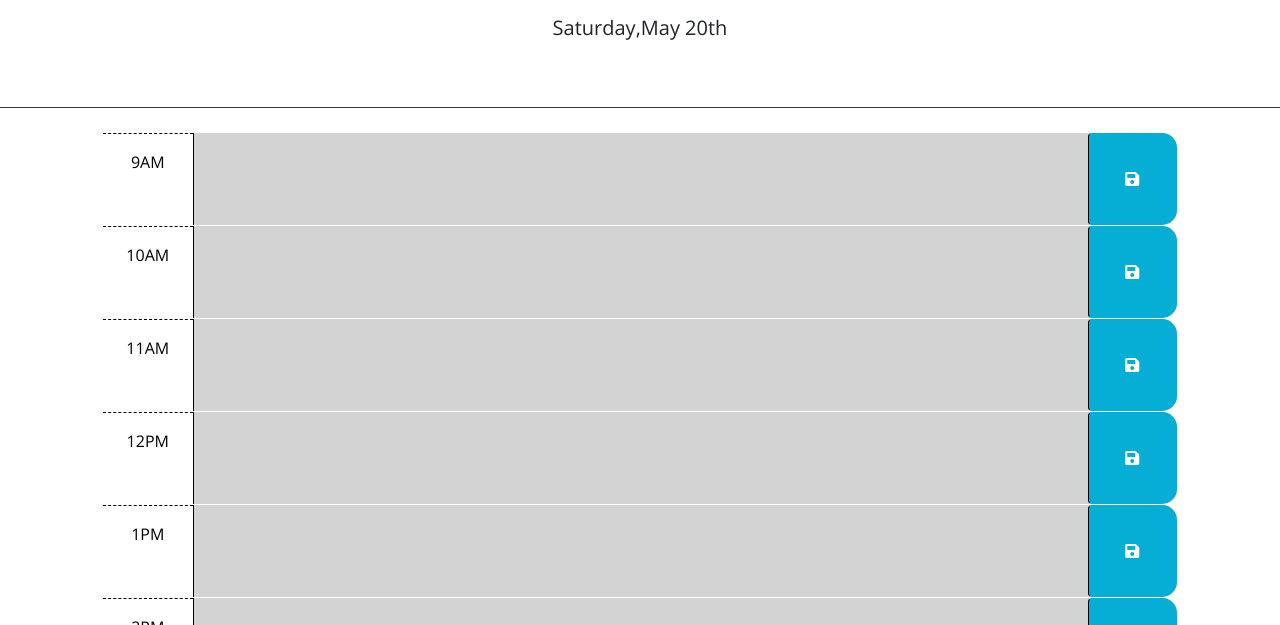
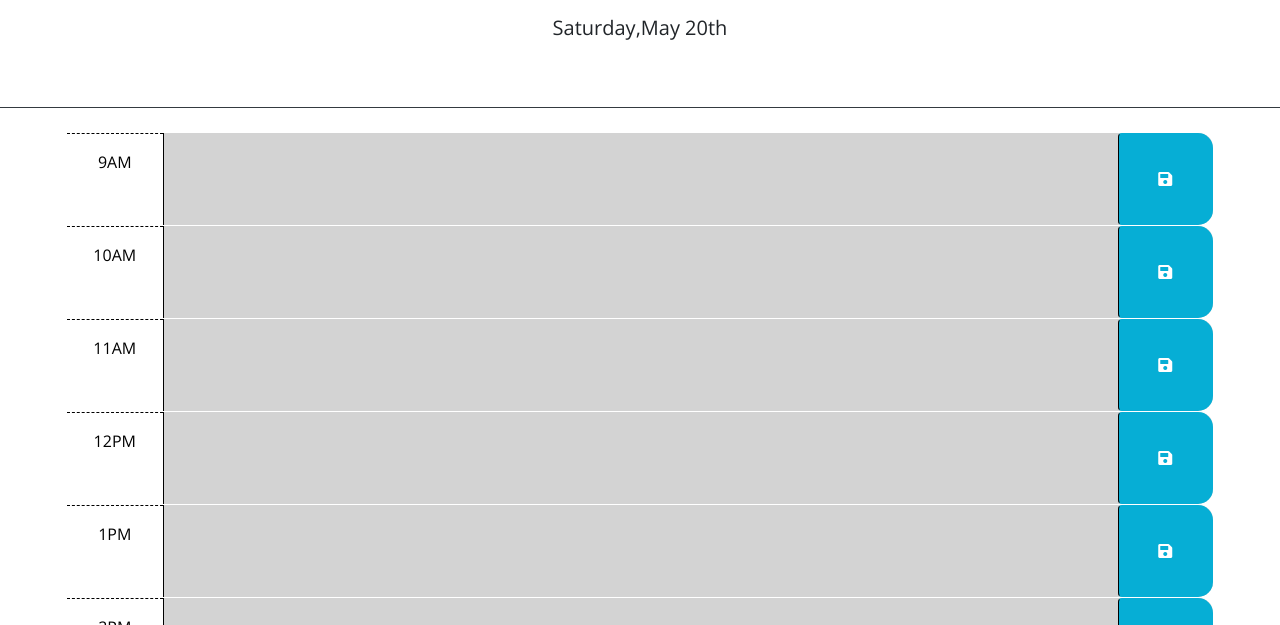
Before and after one commit to divyakrishnan15/workScheduler, a plain HTML site: page index.html in a window 1280 px wide. Shown: the part 175-800 px from the top of the page. Drawn offline with nearby package versions, Linux system fonts and the light colour scheme.

Commit message:
Update index.html

```diff
--- a/index.html
+++ b/index.html
@@ -45,7 +45,7 @@
       <p class="lead">A simple calendar app for scheduling your work day</p>
       <p id="currentDay" class="lead"></p>
     </header>
-    <div class="container-lg px-5 main-container">
+    <div class="container-lg p5 main-container">
       <!-- Use class for "past", "present", and "future" to apply styles to the
         time-block divs accordingly. The javascript will need to do this by
         adding/removing these classes on each div by comparing the hour in the
```
